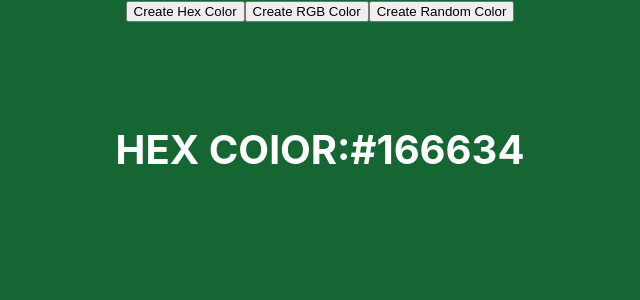
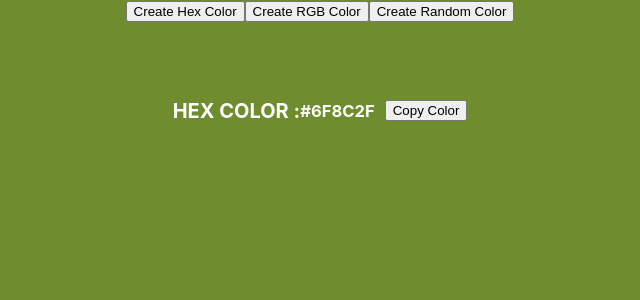
Before and after one commit to SujonHiro/React-Practice-Project, a React (Create React App) app: page / in a window 1280 px wide. Shown: the top 300 px of the page, without its empty margins (320-960 px from the left). Built offline with nearby package versions, Linux system fonts and the light colour scheme.

Commit message:
generate random Color with copy color

```diff
--- a/src/components/random-color/RandomColor.jsx
+++ b/src/components/random-color/RandomColor.jsx
@@ -2,57 +2,50 @@ import React, { useEffect, useState } from "react";
 
 const RandomColor = () => {
   const [typeOfColor, setTypeOfColor] = useState("hex");
-  const [color, setColor] = useState("");
+  const [color, setColor] = useState("#000000");
 
-  function RandomColorUtility(length) {
+  function randomColorUtility(length) {
     return Math.floor(Math.random() * length);
   }
-  const createRandomHexColor = () => {
-    const hex = [0, 1, 2, 3, 4, 5, 6, 7, 8, 9, "A", "B", "C", "D", "F"];
+  const handleHexRandomColor = () => {
+    const hex = [0, 1, 2, 3, 4, 5, 6, 7, 8, 9, "A", "B", "C", "D", "E", "F"];
     let hexColor = "#";
+    for (let i = 0; i < 6; i++) {
+      hexColor += hex[randomColorUtility(hex.length)];
+    }
+    setColor(hexColor);
+  };
+  const handleRgbRandomColor = () => {
+    const r= randomColorUtility(255);
+    const g= randomColorUtility(255);
+    const b= randomColorUtility(255);
+   setColor(`rgb(${r},${g},${b})`);
+  };
+  const copyColor=()=>{
+    navigator.clipboard.writeText(color)
+  }
 
-    for (let i = 0; i < 6; i++) {
-      hexColor += hex[RandomColorUtility(hex.length)];
-      setColor(hexColor);
-    }
-  };
-  const createRandomRgbColor = () => {
-    const r = RandomColorUtility(255);
-    const g = RandomColorUtility(255);
-    const b = RandomColorUtility(255);
-
-    setColor(`rgb(${r},${g},${b})`);
-  };
-
-// eslint-disable-next-line
-  useEffect(() => {
-    // eslint-disable-next-line
-    if (typeOfColor === "rgb") createRandomRgbColor();
-    else createRandomHexColor();
-  }, [typeOfColor]);
-
+  useEffect(()=>{
+    if(typeOfColor==="rgb") handleRgbRandomColor();
+    else handleHexRandomColor();
+  },[typeOfColor])
   return (
-    <div style={{ width: "100vw", height: "100vh", backgroundColor: color }}>
+    <div style={{width:"100vw",height:"100vh",backgroundColor:color}}>
       <button onClick={() => setTypeOfColor("hex")}>Create Hex Color</button>
       <button onClick={() => setTypeOfColor("rgb")}>Create RGB Color</button>
       <button
         onClick={
-          typeOfColor === "hex" ? createRandomHexColor : createRandomRgbColor}
+          typeOfColor === "hex"
+            ? handleHexRandomColor
+            : handleRgbRandomColor
+        }
       >
         Create Random Color
       </button>
-      <div
-        style={{
-          display: "flex",
-          justifyContent: "center",
-          alignItems: "center",
-          fontSize: "40px",
-          marginTop: "50px",
-          color: "white",
-        }}
-      >
-        <h4>{typeOfColor === "rgb" ? "RGB COLOR: " : "HEX COlOR: "}</h4>
-        <h4>{color}</h4>
+      <div style={{display:"flex",justifyContent:"center",alignItems:"center",color:"#ffffff",marginTop:"50px",fontSize:"20px"}}>
+        <h4>{typeOfColor==="rgb"?"RGB COLOR : ": "HEX COLOR : "}</h4>
+        <h5>{color}</h5>
+        <button style={{marginLeft:"10px"}} onClick={copyColor}>Copy Color</button>
       </div>
     </div>
   );
```
